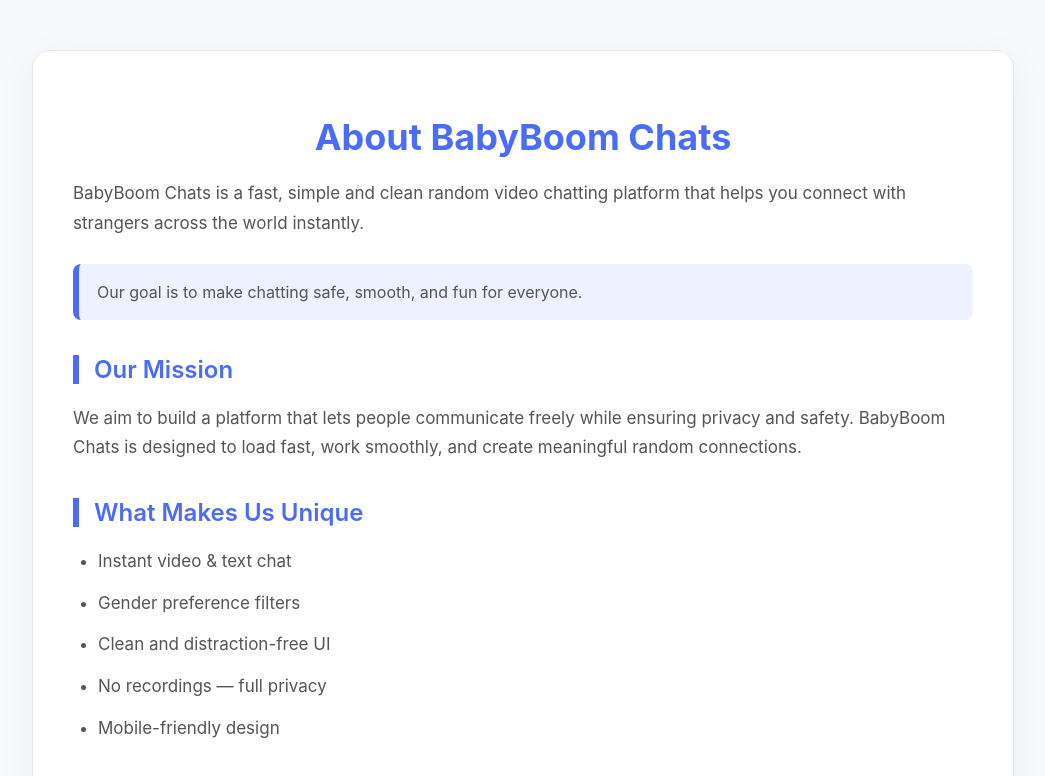
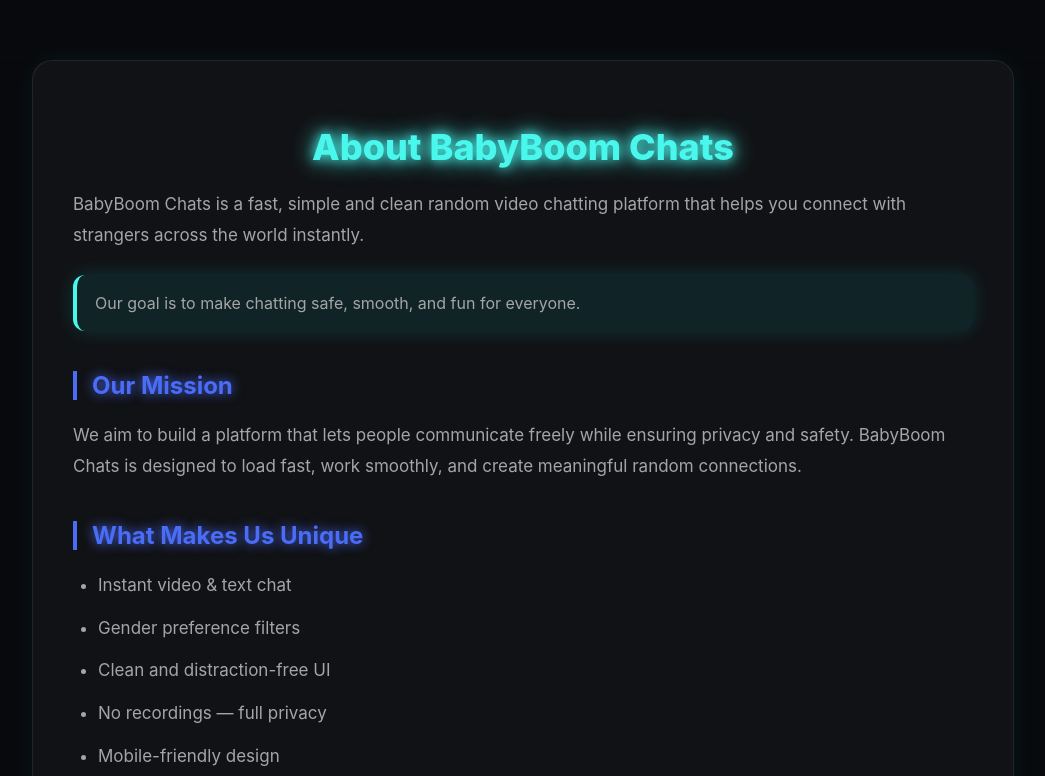
Before and after one commit to kashi7819/uhmegal, a website: page public/about.html in a window 1280 px wide. Shown: the top 776 px of the page, without its empty margins (117-1162 px from the left). Drawn offline with Linux system fonts and the light colour scheme.

Commit message:
about.html

```diff
--- a/public/about.html
+++ b/public/about.html
@@ -9,53 +9,58 @@
 <!-- PROFESSIONAL ABOUT CSS -->
 <style>
   :root {
-    --text: #1a1a1a;
-    --subtext: #555;
-    --accent: #4a6cf7;
-    --bg: #f8f9fc;
-    --card-bg: #ffffff;
-    --border: #e5e7eb;
+    --bg: #08090c;
+    --card: rgba(20, 24, 34, 0.55);
+    --glass-bg: rgba(255,255,255,0.04);
+    --border: rgba(255,255,255,0.08);
+    --neon: #4af7ed;
+    --neon2: #4a6cf7;
+    --text: #e5e5e8;
+    --subtext: #a5a5a8;
   }
 
   body {
     margin: 0;
     padding: 0;
+    background: var(--bg);
     font-family: "Inter", Arial, sans-serif;
-    background: var(--bg);
     color: var(--text);
+    backdrop-filter: blur(4px);
   }
 
   .container {
     max-width: 900px;
-    margin: 50px auto;
-    background: var(--card-bg);
+    margin: 60px auto;
     padding: 40px;
-    border-radius: 18px;
-    box-shadow: 0 10px 40px rgba(0,0,0,0.05);
+    background: var(--glass-bg);
+    border-radius: 20px;
     border: 1px solid var(--border);
+    box-shadow: 0 0 30px rgba(0,255,255,0.06), inset 0 0 20px rgba(255,255,255,0.02);
+    backdrop-filter: blur(18px);
   }
 
   h1 {
+    text-align: center;
     font-size: 36px;
+    font-weight: 800;
+    color: var(--neon);
+    text-shadow: 0 0 12px var(--neon), 0 0 25px var(--neon);
     margin-bottom: 20px;
-    font-weight: 700;
-    color: var(--accent);
-    text-align: center;
   }
 
   h2 {
-    margin-top: 35px;
+    margin-top: 40px;
+    color: var(--neon2);
     font-size: 24px;
-    color: var(--accent);
-    border-left: 6px solid var(--accent);
     padding-left: 15px;
-    font-weight: 600;
+    border-left: 4px solid var(--neon2);
+    text-shadow: 0 0 12px var(--neon2);
   }
 
   p, li {
     font-size: 17px;
-    line-height: 1.75;
     color: var(--subtext);
+    line-height: 1.8;
     margin-bottom: 12px;
   }
 
@@ -64,23 +69,29 @@
   }
 
   .highlight-box {
-    background: #eef1ff;
+    margin: 25px 0;
     padding: 18px;
-    border-left: 6px solid var(--accent);
-    border-radius: 8px;
-    margin: 25px 0;
-    font-size: 16px;
+    background: rgba(0,255,255,0.08);
+    border-left: 4px solid var(--neon);
+    border-radius: 12px;
     color: var(--subtext);
+    box-shadow: 0 0 20px rgba(0,255,255,0.15);
+  }
+
+  a {
+    color: var(--neon);
+    text-decoration: none;
   }
 
   footer {
+    margin-top: 40px;
     text-align: center;
     padding: 20px;
-    margin-top: 40px;
     color: var(--subtext);
     font-size: 14px;
   }
 </style>
+
 </head>
 
 <body>
```
